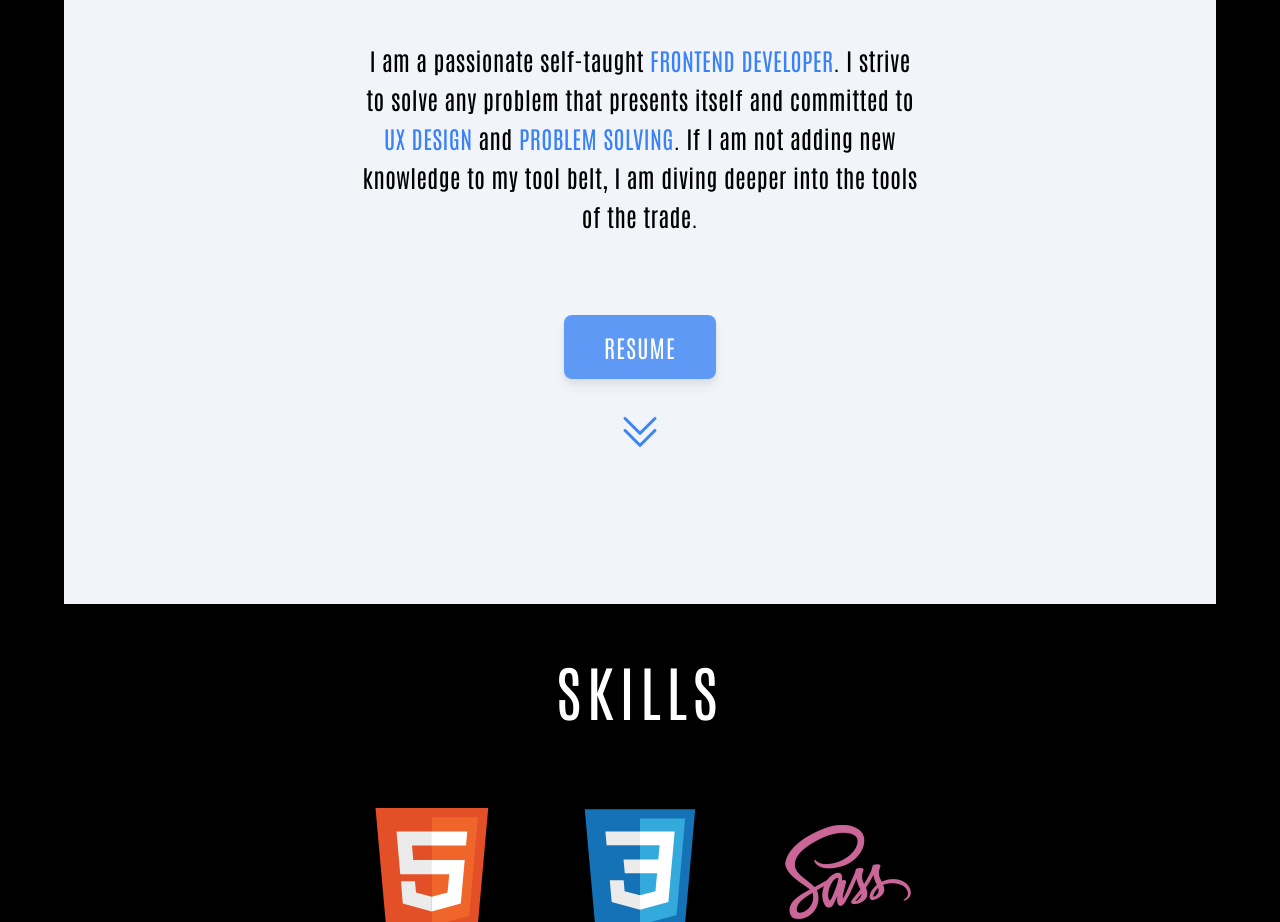
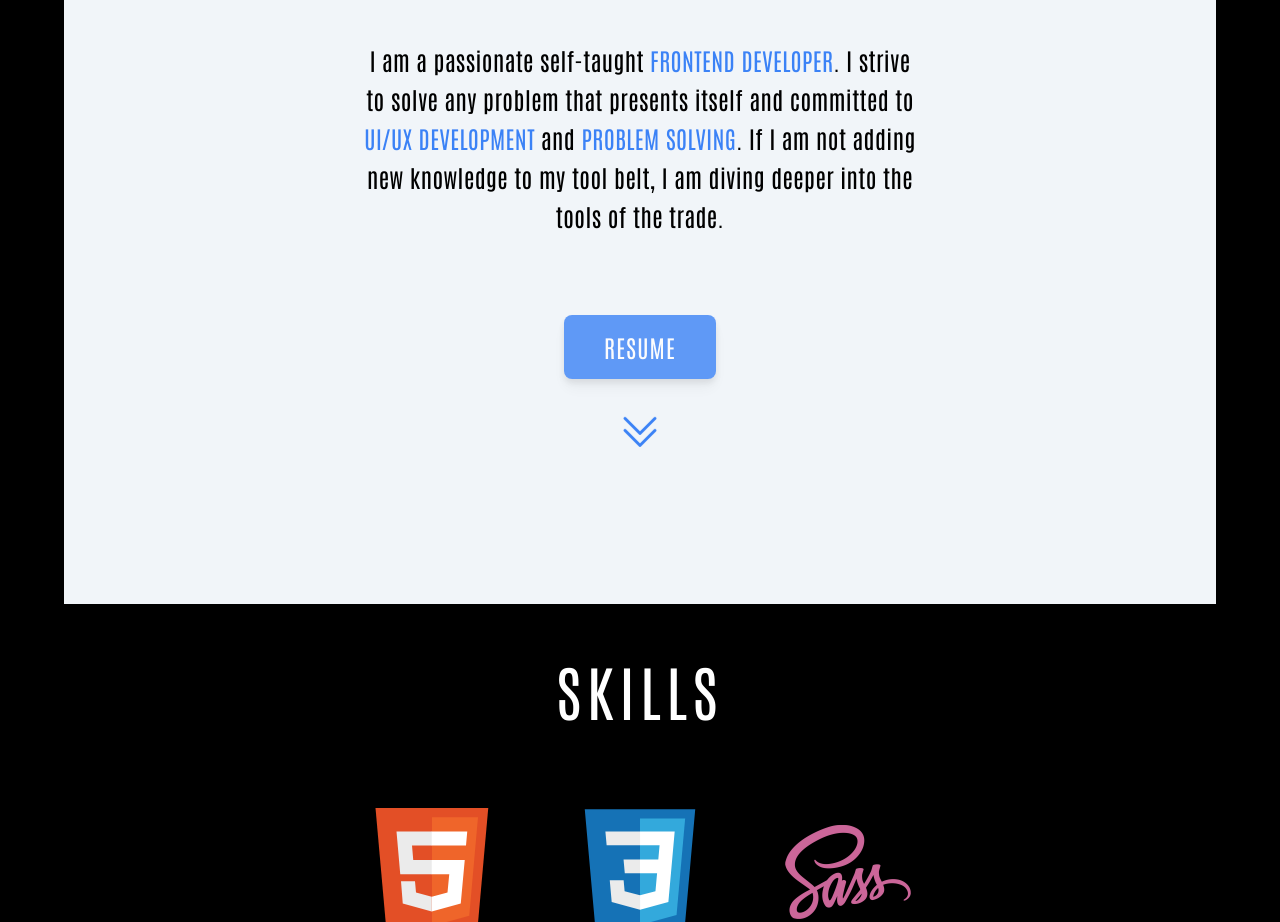
Before and after one commit to mdubelbeis/portfolio-v2, a React (Vite) app: page / in a window 1280 px wide. Shown: the part 1060-1982 px from the top of the page. Built offline with nearby package versions, Linux system fonts and the light colour scheme.

Commit message:
changed about text

```diff
--- a/src/components/About.tsx
+++ b/src/components/About.tsx
@@ -11,7 +11,7 @@ const About: React.FC = () => {
         <p className="text-center text-xl lg:text-2xl lg:leading-relaxed">
           I am a passionate self-taught <span className="lg:4xl text-2xl text-blue-500">FRONTEND DEVELOPER</span>. I
           strive to solve any problem that presents itself and committed to{' '}
-          <span className="lg:4xl text-2xl text-blue-500">UX DESIGN</span> and{' '}
+          <span className="lg:4xl text-2xl text-blue-500">UI/UX DEVELOPMENT</span> and{' '}
           <span className="lg:4xl text-2xl text-blue-500">PROBLEM SOLVING</span>. If I am not adding new knowledge to my tool
           belt, I am diving deeper into the tools of the trade.
         </p>
```
